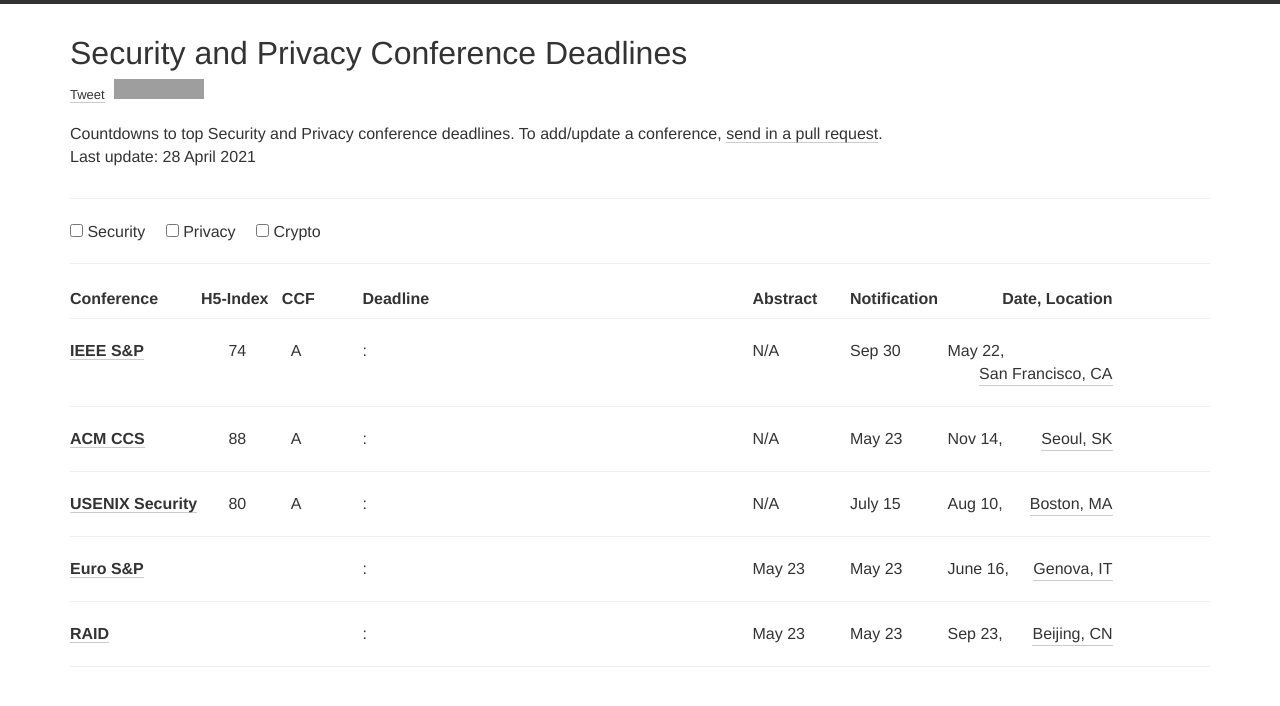
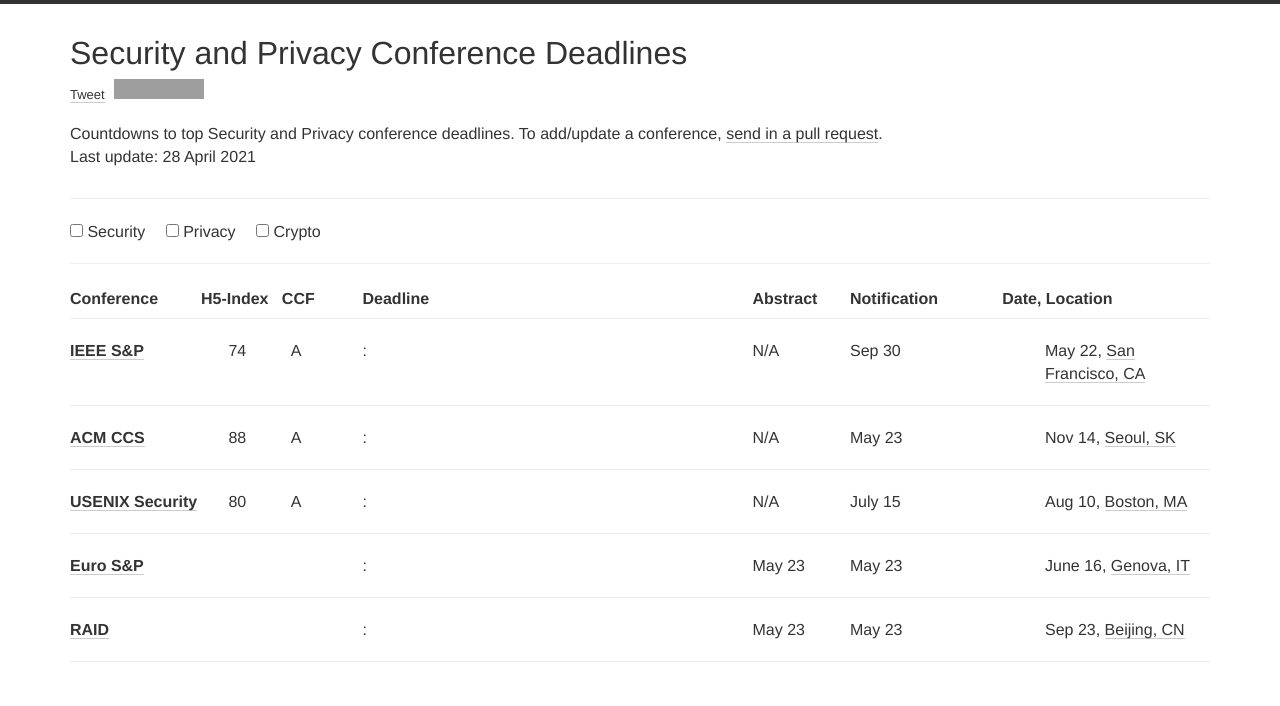
Before and after one commit to jianghaizhi/conference, a Jekyll site: the page built from index.html, in a window 1280 px wide. Shown: the top 706 px of the page. Built offline with Jekyll 4.4.1, drawn with Linux system fonts in a browser that asks for light colours; nearby versions of some CDN libraries; comment, search, counter and statistics services are not loaded; grey boxes are pictures that could not be loaded.

Commit message:
Update index.html

```diff
--- a/index.html
+++ b/index.html
@@ -77,8 +77,8 @@
             <div class="col-xs-12 col-md-1">
                 {{conf.notification}}
               </div>
-             <div class="col-xs-12 col-md-2">
-                {{conf.month}} {{conf.date}}, <a style="float:right" target="black" href="http://maps.google.com/?q={{conf.place}}">{{conf.place}}</a>
+             <div style="float:right" class="col-xs-12 col-md-2">
+                {{conf.month}} {{conf.date}}, <a target="black" href="http://maps.google.com/?q={{conf.place}}">{{conf.place}}</a>
               </div>
 
           </div>
```
